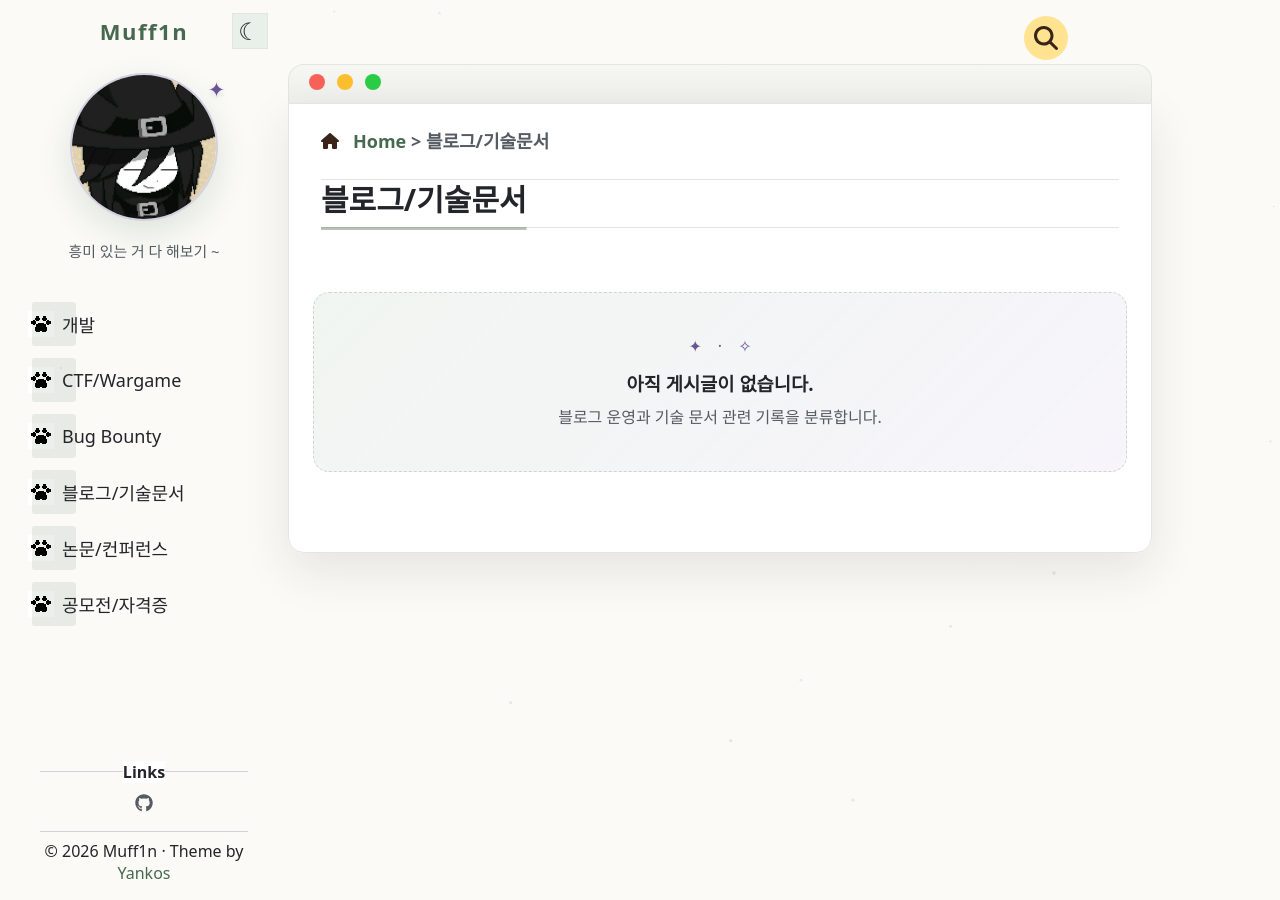
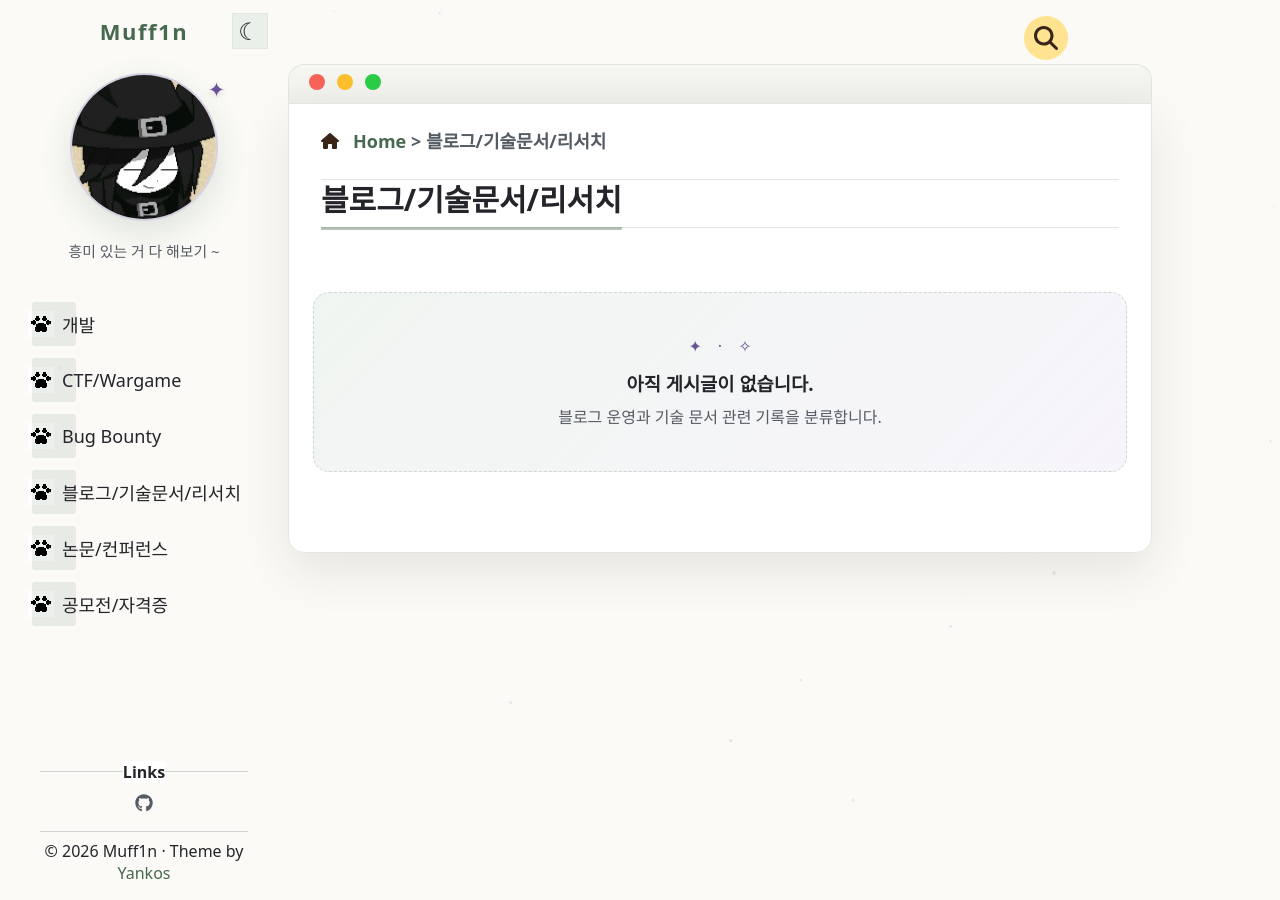
Before and after one commit to veomeow/veomeow.github.io, a Jekyll site: the page built from _pages/blog-tech-docs/index.md, in a window 1280 px wide. Built offline with Jekyll 4.4.1, drawn with Linux system fonts in a browser that asks for light colours.

Commit message:
Update blog and technical docs category label

```diff
--- a/_includes/home_hero.html
+++ b/_includes/home_hero.html
@@ -15,7 +15,7 @@
     <a href="{{ '/development/' | prepend: site.baseurl }}">개발 <span>01</span></a>
     <a href="{{ '/ctf-wargame/' | prepend: site.baseurl }}">CTF/Wargame <span>02</span></a>
     <a href="{{ '/bug-bounty/' | prepend: site.baseurl }}">Bug Bounty <span>03</span></a>
-    <a href="{{ '/blog-tech-docs/' | prepend: site.baseurl }}">블로그/기술문서 <span>04</span></a>
+    <a href="{{ '/blog-tech-docs/' | prepend: site.baseurl }}">블로그/기술문서/리서치 <span>04</span></a>
     <a href="{{ '/papers-conferences/' | prepend: site.baseurl }}">논문/컨퍼런스 <span>05</span></a>
     <a href="{{ '/competitions-certifications/' | prepend: site.baseurl }}">공모전/자격증 <span>06</span></a>
 </nav>
--- a/_pages/blog-tech-docs/index.md
+++ b/_pages/blog-tech-docs/index.md
@@ -1,5 +1,5 @@
 ---
-title: 블로그/기술문서
+title: 블로그/기술문서/리서치
 nav_order: 4
 description: 블로그 운영과 기술 문서 관련 기록을 분류합니다.
 ---
```
Also changed, not shown: README.md (+1 -1 lines).
